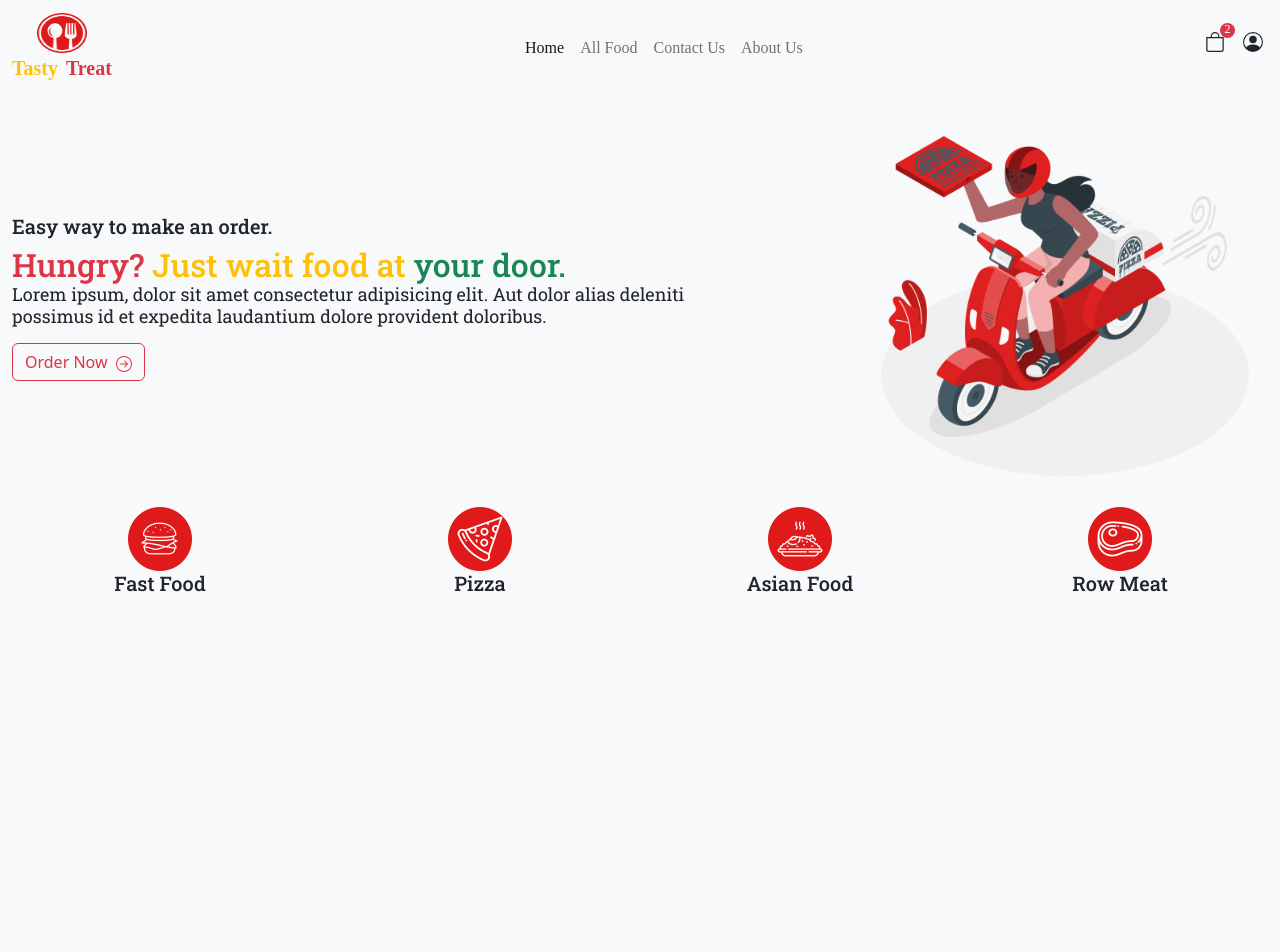
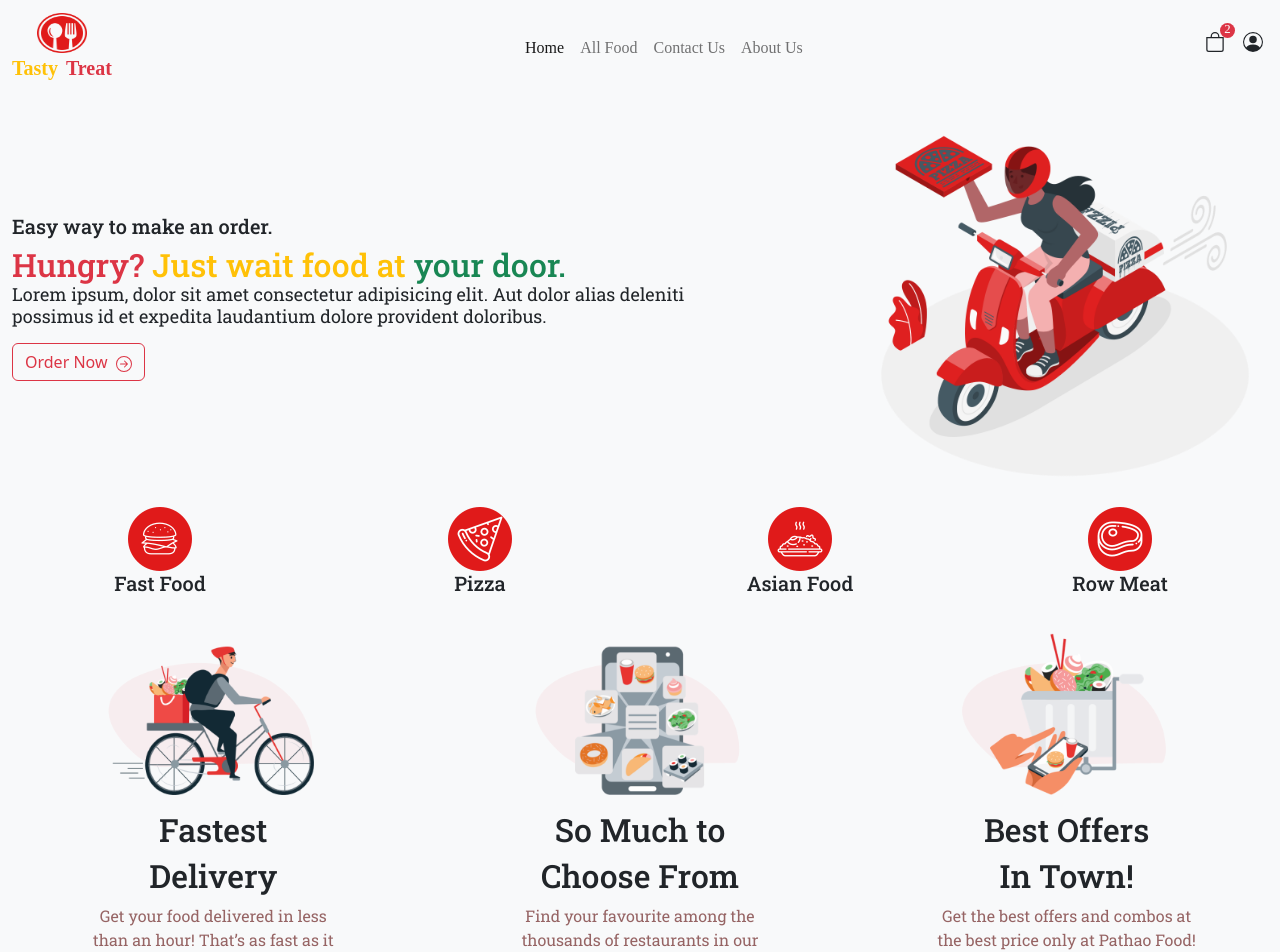
Before and after one commit to naimulislamshakil/Food_Delivary_app, a React (Create React App) app in the folder Front_End/: page / in a window 1280 px wide. Shown: the top 952 px of the page. Before the commit the page ends 800 px from the top, so only its background shows below. Built offline with nearby package versions, Linux system fonts and the light colour scheme; a web font is replaced by a local one.

Commit message:
add service section

```diff
--- a/Front_End/src/Component/Home/Home.tsx
+++ b/Front_End/src/Component/Home/Home.tsx
@@ -1,12 +1,14 @@
 import React from 'react';
 import Banner from './Banner';
 import Category from './Category';
+import Service from './Service';
 
 const Home = () => {
 	return (
 		<div>
 			<Banner />
 			<Category />
+			<Service />
 		</div>
 	);
 };
--- /dev/null
+++ b/Front_End/src/Component/Home/Service.tsx
@@ -0,0 +1,58 @@
+import serviceImg01 from '../../assets/images/service-01.png';
+import serviceImg02 from '../../assets/images/service-02.png';
+import serviceImg03 from '../../assets/images/service-03.png';
+import '../../scss/App/App.css';
+const ServiceItem = [
+	{
+		title1: 'Fastest',
+		title2: 'Delivery',
+		img: serviceImg01,
+		description:
+			'Get your food delivered in less than an hour! That’s as fast as it can get.',
+	},
+	{
+		title1: 'So Much to',
+		title2: 'Choose From',
+		img: serviceImg02,
+		description:
+			'Find your favourite among the thousands of restaurants in our app.',
+	},
+	{
+		title1: 'Best Offers',
+		title2: 'In Town!',
+		img: serviceImg03,
+		description:
+			'Get the best offers and combos at the best price only at Pathao Food!',
+	},
+];
+
+const Service = () => {
+	return (
+		<section className="container-fluid bg-light py-3">
+			{/* <div className="row">
+				<div className="col-12"> */}
+			<div className="row">
+				{ServiceItem.map((item, index) => (
+					<div
+						key={index}
+						// data-aos={item.slide}
+						className="col-lg-4 col-12 mx-auto mb-3"
+						style={{ maxWidth: '18rem' }}
+					>
+						<img src={item.img} className="img-fluid" alt="" />
+
+						<div className="mt-3">
+							<h2 className="text-center">{item.title1}</h2>
+							<h2 className="text-center">{item.title2}</h2>
+							<p className="text-center text-color">{item.description}</p>
+						</div>
+					</div>
+				))}
+			</div>
+			{/* </div>
+			</div> */}
+		</section>
+	);
+};
+
+export default Service;
--- a/Front_End/src/scss/App/App.css
+++ b/Front_End/src/scss/App/App.css
@@ -40,4 +40,9 @@ p {
   transform: translateY(-10px);
 }
 
+.text-color {
+  color: #966464;
+  font-weight: 400;
+}
+
 /*# sourceMappingURL=App.css.map *//*# sourceMappingURL=App.css.map */
--- a/Front_End/src/scss/App/App.scss
+++ b/Front_End/src/scss/App/App.scss
@@ -37,4 +37,8 @@ p {
 .card-item:hover {
 	transform: translateY(-10px);
 }
+.text-color {
+	color: #966464;
+	font-weight: 400;
+}
 /*# sourceMappingURL=App.css.map */
```
Also changed, not shown: 1 other file (tests, documents, lock files or other folders).
